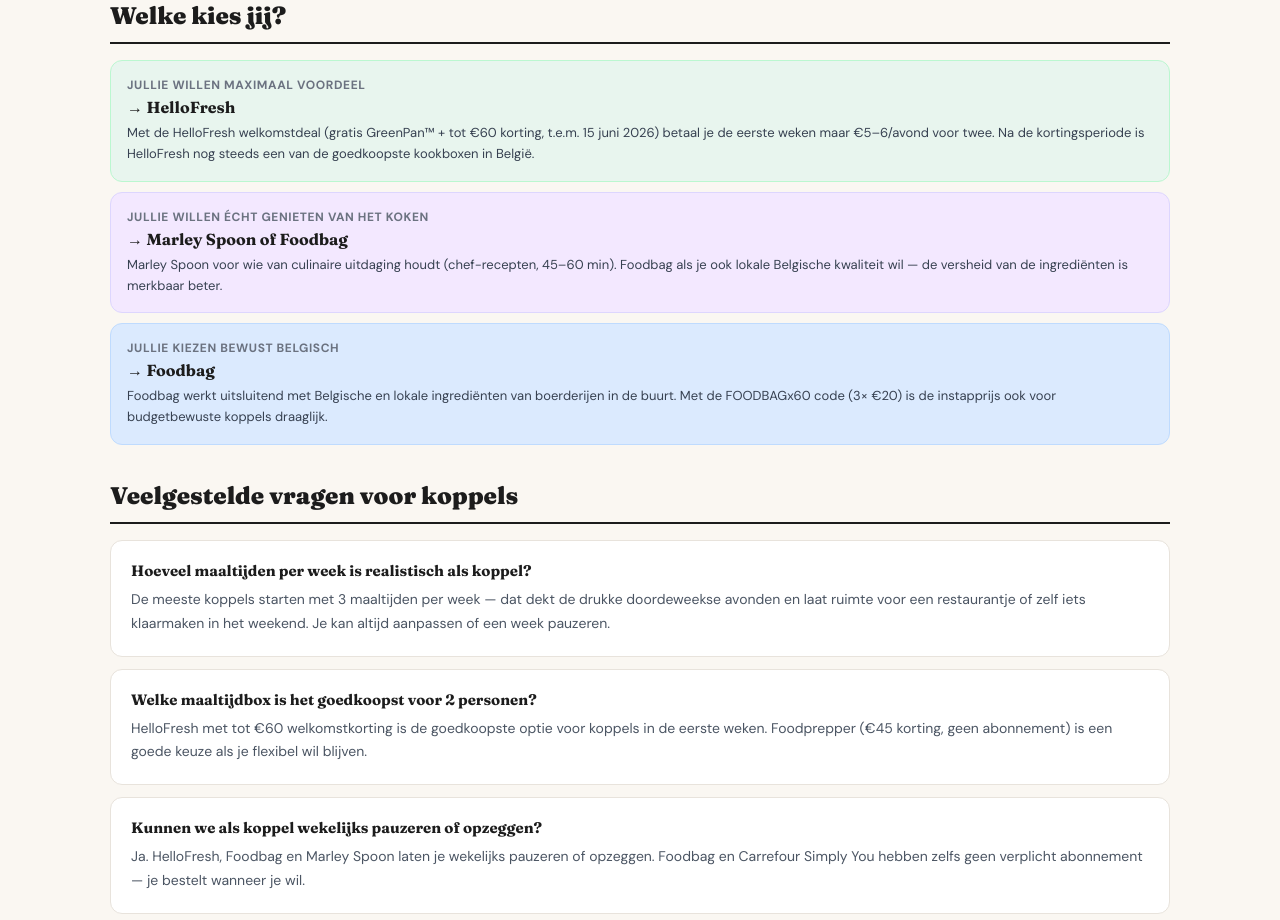
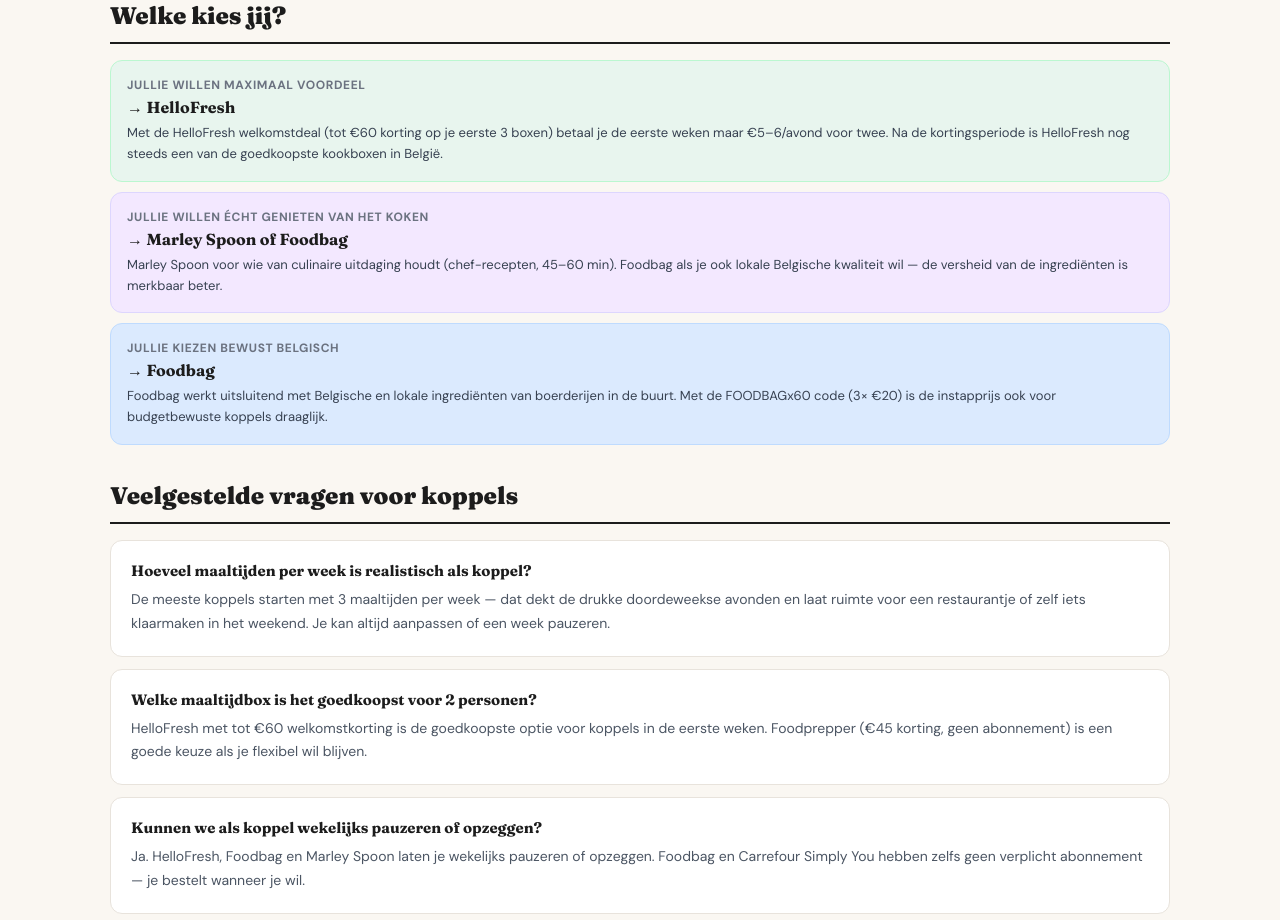
Before and after one commit to fetspets/bestemaaltijdbox, a Next.js app: page /voor/koppel in a window 1280 px wide. Shown: the part 2740-3660 px from the top of the page. Built offline with nearby package versions, Linux system fonts and the light colour scheme.

Commit message:
auto: update page.tsx

```diff
--- a/src/app/voor/koppel/page.tsx
+++ b/src/app/voor/koppel/page.tsx
@@ -310,7 +310,7 @@ export default function KoppelPage() {
               scenario: 'Jullie willen maximaal voordeel',
               aanbeveling: 'HelloFresh',
               slug: 'hellofresh',
-              uitleg: 'Met de HelloFresh welkomstdeal (gratis GreenPan™ + tot €60 korting, t.e.m. 15 juni 2026) betaal je de eerste weken maar €5–6/avond voor twee. Na de kortingsperiode is HelloFresh nog steeds een van de goedkoopste kookboxen in België.',
+              uitleg: 'Met de HelloFresh welkomstdeal (tot €60 korting op je eerste 3 boxen) betaal je de eerste weken maar €5–6/avond voor twee. Na de kortingsperiode is HelloFresh nog steeds een van de goedkoopste kookboxen in België.',
               color: '#E8F5EE',
               border: '#BBF7D0',
             },
```
